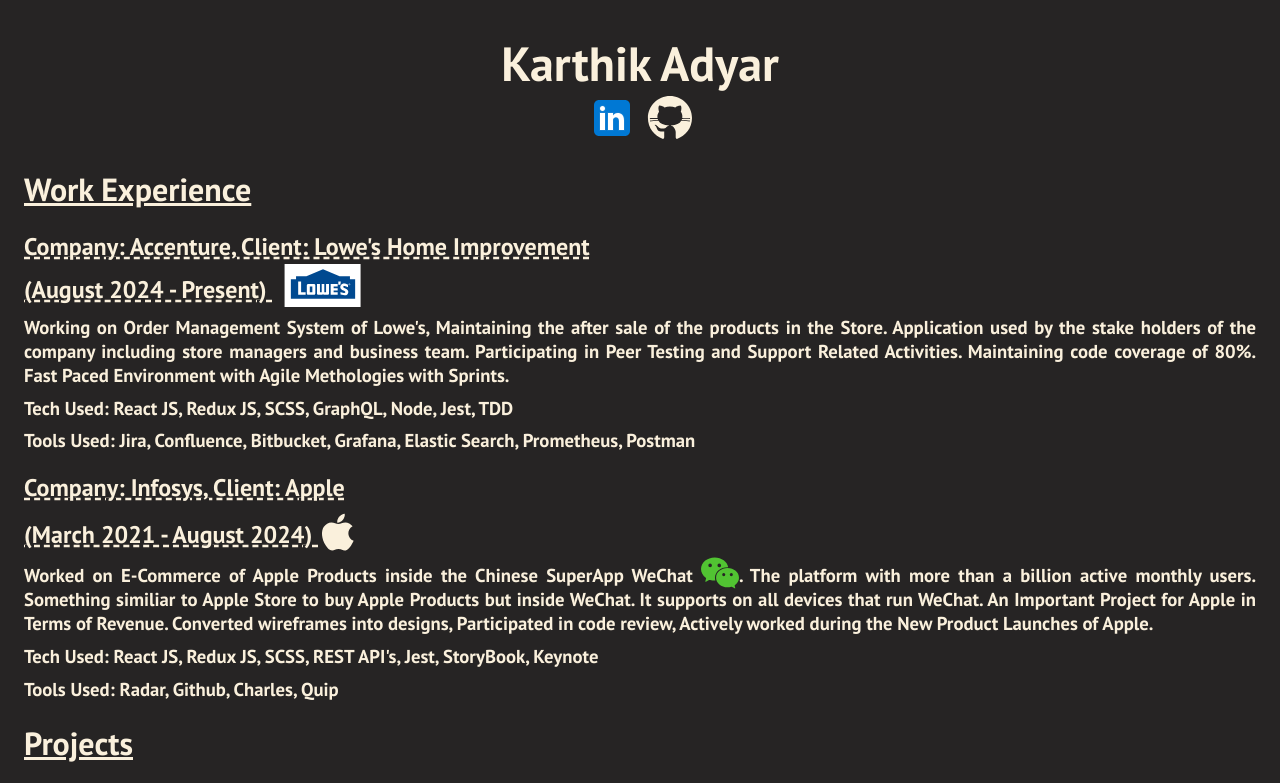
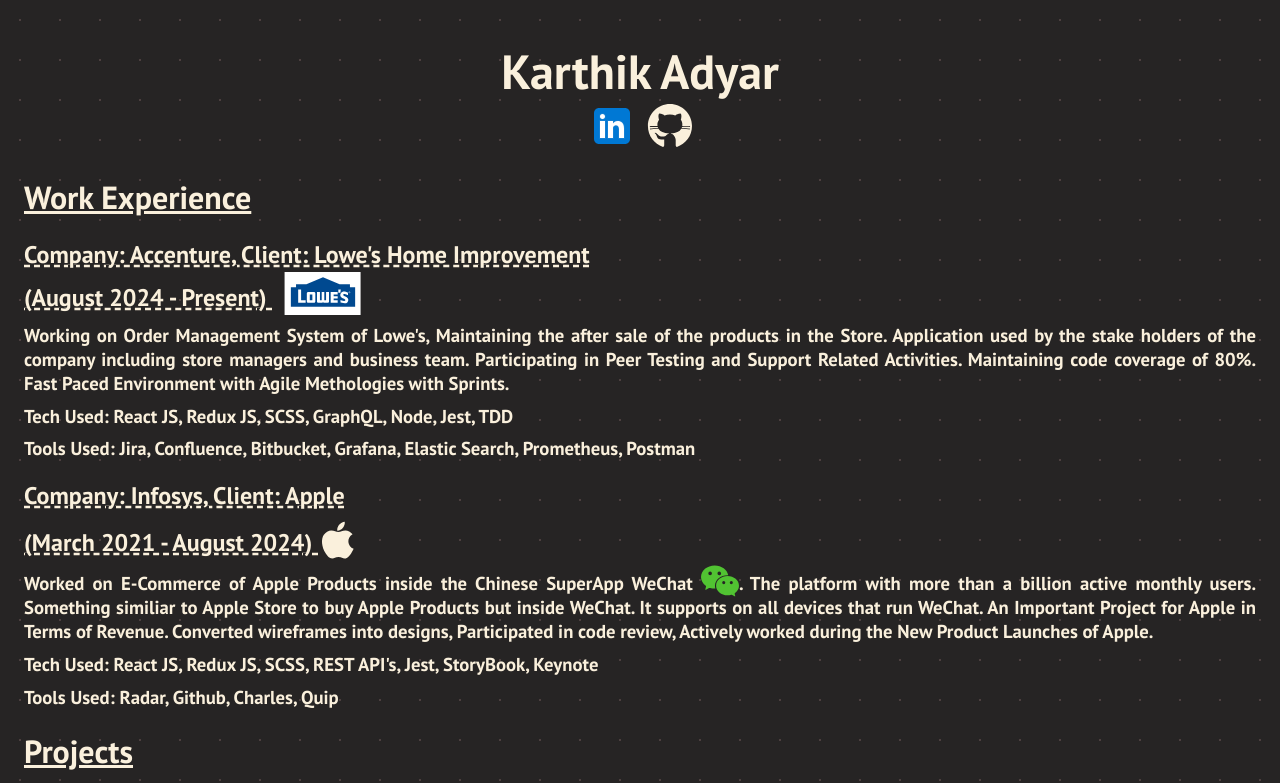
Before and after one commit to KarthikAdyar/portfolio, a website: page index.html in a window 1280 px wide. Shown: the top 783 px of the page. Drawn offline with Linux system fonts and the light colour scheme.

Commit message:
Added some designs and hover effects

```diff
--- a/index.html
+++ b/index.html
@@ -15,9 +15,9 @@
   <script></script>
   <body>
     <div class="main">
-      <h1 class="myname">Karthik Adyar</h1>
+      <div style="text-align: center;"><h1 class="myname">Karthik Adyar</h1></div>
       <div class="displayGap">
-        <a href="https://www.linkedin.com/in/karthik-adyar/">
+        <a href="https://www.linkedin.com/in/karthik-adyar/" class="hoverEffect">
           <svg
             xmlns="http://www.w3.org/2000/svg"
             x="0px"
@@ -45,7 +45,7 @@
           </svg>
         </a>
 
-        <a href="https://github.com/KarthikAdyar">
+        <a href="https://github.com/KarthikAdyar" class="hoverEffect">
           <svg
             xmlns="http://www.w3.org/2000/svg"
             x="0px"
--- a/index.scss
+++ b/index.scss
@@ -3,6 +3,9 @@
   font-family: "PT Sans", serif;
   background-color: rgb(38, 36, 36);
   color: rgb(250, 240, 220);
+
+  background-image: radial-gradient(rgb(233, 172, 172,0.2) 1px, transparent 0);
+  background-size: 40px 40px;
 }
 
 @mixin mobile-media {
@@ -24,8 +27,31 @@
 
   .myname {
     font-size: 3rem;
-    text-align: center;
     margin-bottom: 0;
+    display: inline-block;
+    align-items: center;
+    position: relative;
+    text-decoration: none;
+    transition: 1s ease-in-out;
+
+    &::after{
+        content: '';
+        position: absolute;
+        width: 100%;
+        transform: scaleX(0);
+        border-radius: 5px;
+        height: 0.05em;
+        bottom: 0;
+        left: 0%;
+        transform-origin: bottom right;
+        transition: transform 0.25s ease-out;
+        background-color: rgb(250, 240, 220);
+    }
+
+    &:hover::after {
+        transform: scaleX(1);
+        transform-origin: bottom left;
+      }
   }
 
   .header-style {
@@ -37,6 +63,16 @@
     display: flex;
     gap: 10px;
     justify-content: center;
+
+    .hoverEffect{
+        transform: scale(1);
+        transition: 0.2s ease-in-out;
+
+        &:hover{
+            transform: scale(1.2);
+            transition: 0.2s ease-in-out;
+        }
+    }
   }
 
   .padding-left {
```
Also changed, not shown: index.css, 1 other file.
